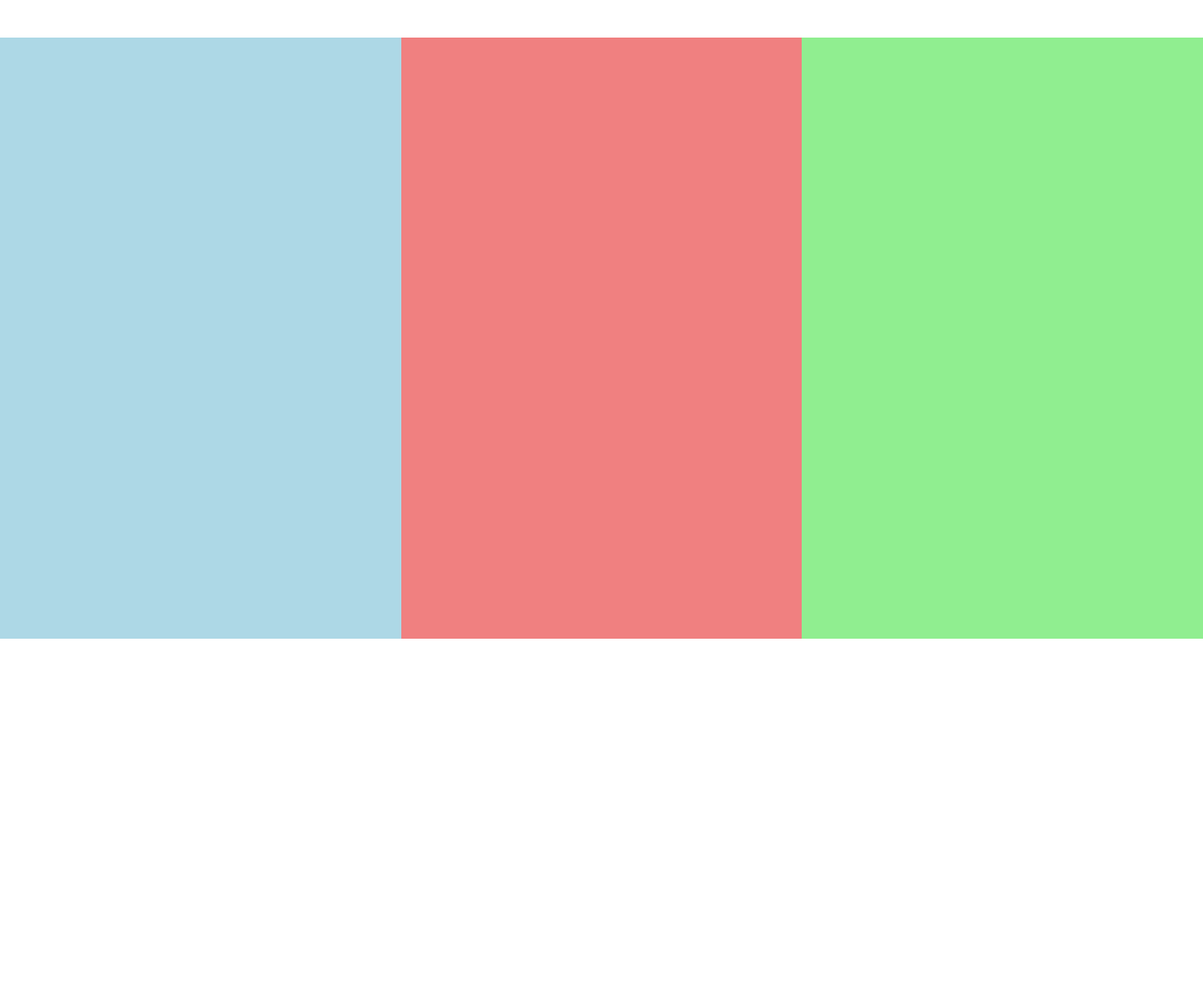
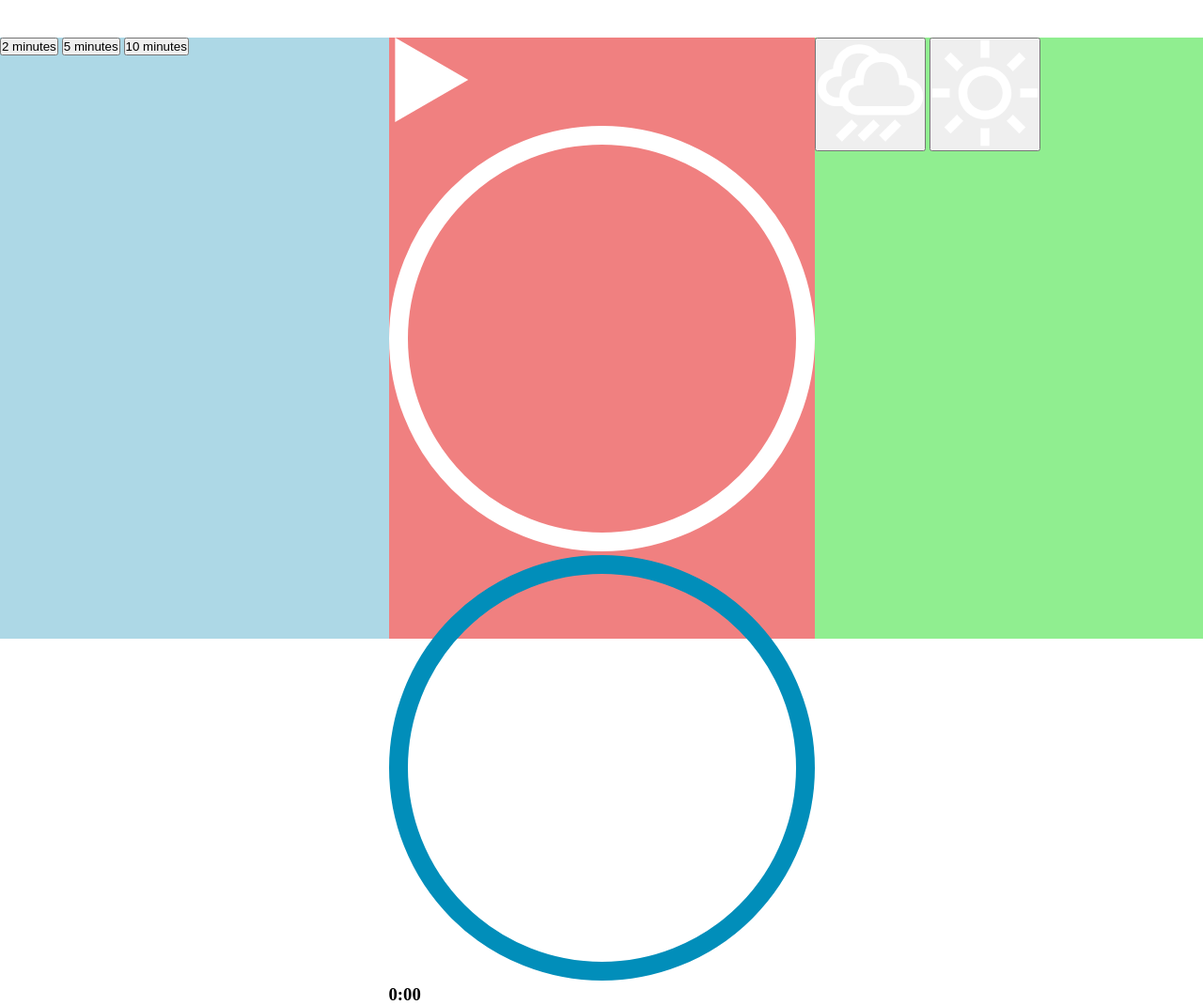
Before and after one commit to HuemanTarget/meditation-404, a plain HTML site: page index.html in a window 1280 px wide. Shown: the part 40-1110 px from the top of the page at 94% size. Before the commit the page ends 800 px from the top, so only its background shows below. Drawn offline with Linux system fonts and the light colour scheme.

Commit message:
add rain and beach image and audio to html

```diff
--- a/index.html
+++ b/index.html
@@ -10,9 +10,58 @@
   </head>
   <body>
     <div class="app">
-      <div class="time-select"></div>
-      <div class="player-container"></div>
-      <div class="sound-picker"></div>
+      <div class="time-select">
+        <button data-time="120">2 minutes</button>
+        <button data-time="300">5 minutes</button>
+        <button data-time="600">10 minutes</button>
+      </div>
+      <div class="player-container">
+        <audio class="song">
+          <source src="./sounds/rain.mp3" />
+        </audio>
+        <img src="./svg/play.svg" alt="play" class="play" />
+        <svg
+          class="track-outline"
+          width="453"
+          height="453"
+          viewBox="0 0 453 453"
+          fill="none"
+          xmlns="http://www.w3.org/2000/svg"
+        >
+          <circle
+            cx="226.5"
+            cy="226.5"
+            r="216.5"
+            stroke="white"
+            stroke-width="20"
+          />
+        </svg>
+        <svg
+          class="moving-outline"
+          width="453"
+          height="453"
+          viewBox="0 0 453 453"
+          fill="none"
+          xmlns="http://www.w3.org/2000/svg"
+        >
+          <circle
+            cx="226.5"
+            cy="226.5"
+            r="216.5"
+            stroke="#018EBA"
+            stroke-width="20"
+          />
+        </svg>
+        <h3 class="time-display">0:00</h3>
+      </div>
+      <div class="sound-picker">
+        <button data-sound="./sounds/rain.mp3" data-video="./video/rain.mp4">
+          <img src="./svg/rain.svg" alt="rain" />
+        </button>
+        <button data-sound="./sounds/beach.mp3" data-video="./video/beach .mp4">
+          <img src="./svg/beach.svg" alt="beach" />
+        </button>
+      </div>
     </div>
   </body>
 </html>
```
